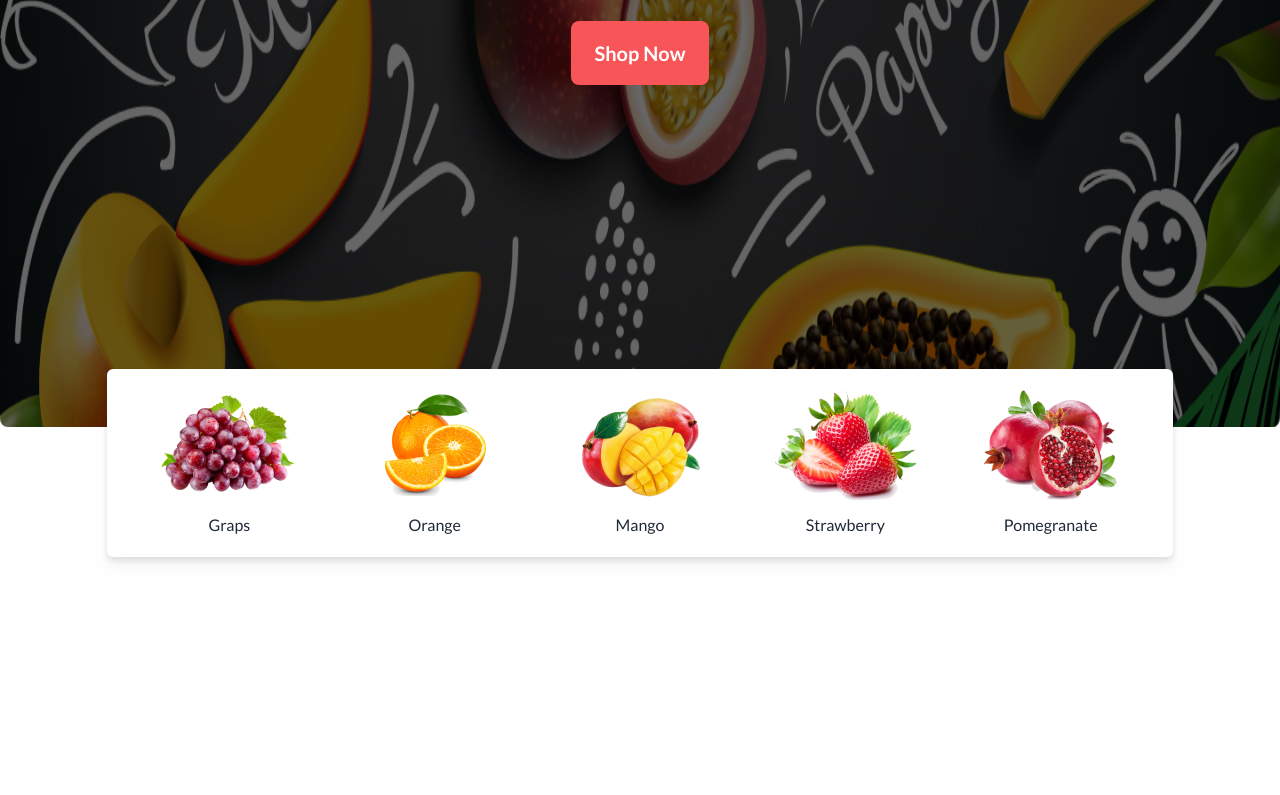
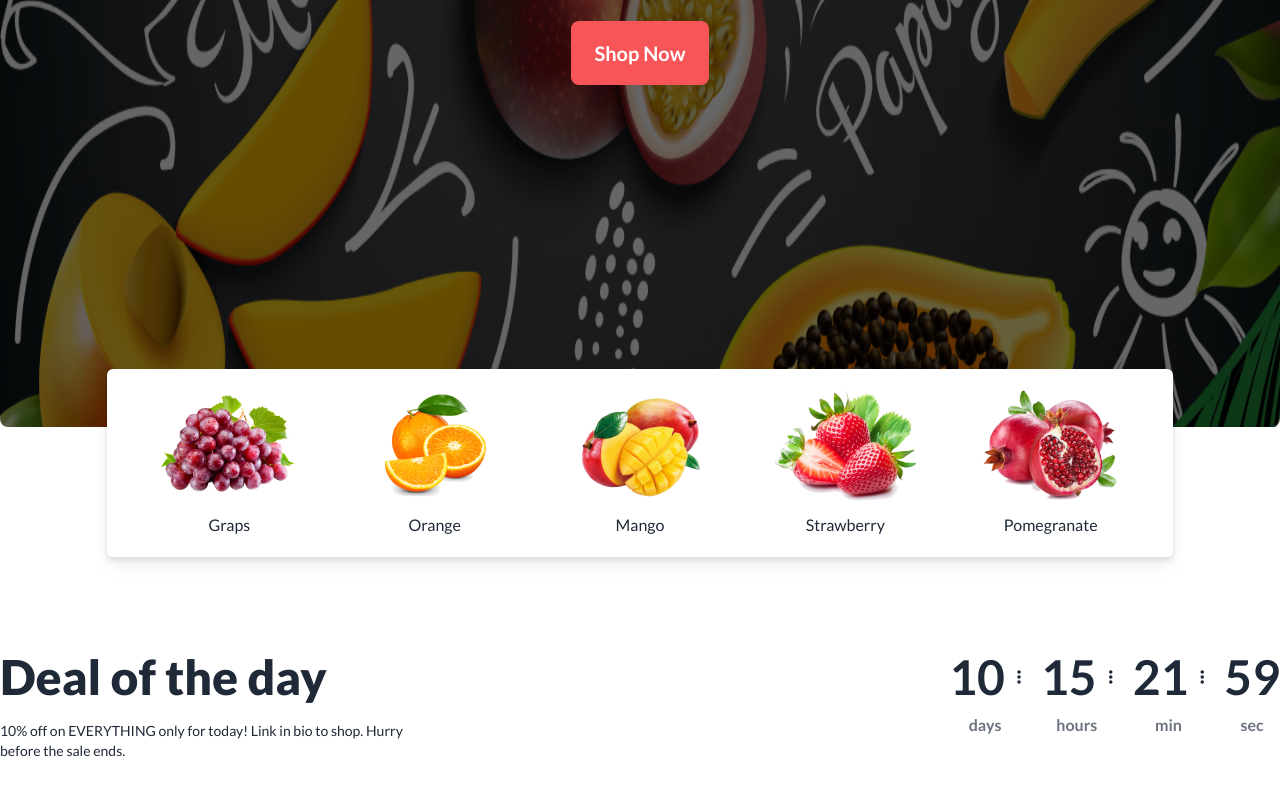
Before and after one commit to nusrat-jahan7/fruit-burst, a plain HTML site: page index.html in a window 1280 px wide. Shown: the part 650-1445 px from the top of the page. Before the commit the page ends 1207 px from the top, so only its background shows below. Drawn offline with nearby package versions, Linux system fonts and the light colour scheme.

Commit message:
deals added

```diff
--- a/index.html
+++ b/index.html
@@ -44,6 +44,7 @@
   <body>
     <header>
       <!-- Navbar Started -->
+
       <div
         class="lg:bg-primary container mx-auto lg:my-5 lg:px-10 pr-5 lg:text-white font-medium lg:rounded-full sticky top-0 z-50 border-b"
       >
@@ -121,7 +122,6 @@
 
       <div class="container mx-auto">
         <div class="carousel">
-
           <!-- Slider no.1 -->
 
           <div id="slide1" class="carousel-item relative w-full">
@@ -263,7 +263,66 @@
         </div>
       </div>
     </header>
-    <main></main>
+
+    <main>
+      <!-- Deals Section Started -->
+
+      <section
+        class="lg:my-24 mt-10 lg:text-left text-center container mx-auto flex flex-col lg:flex-row justify-between"
+      >
+        <div>
+          <h1 class="lg:lg:text-5xl text-2xl font-extrabold">
+            Deal of the day
+          </h1>
+          <p class="text-xs lg:text-sm w-10/12 mx-auto lg:mx-0 my-5">
+            10% off on EVERYTHING only for today! Link in bio to shop. Hurry
+            before the sale ends.
+          </p>
+        </div>
+
+        <!-- countdown section -->
+
+        <div>
+          <div
+            class="grid grid-flow-col font-bold gap-5 text-center auto-cols-max"
+          >
+            <div class="flex flex-col gap-3 items-center">
+              <div class="flex items-center gap-3">
+                <span class="countdown text-2xl lg:text-5xl">
+                  <span style="--value: 10"></span>
+                </span>
+                <i class="fa-solid fa-ellipsis-vertical"></i>
+              </div>
+              <span class="text-gray-500">days</span>
+            </div>
+            <div class="flex flex-col gap-3 items-center">
+              <div class="flex items-center gap-3">
+                <span class="countdown text-2xl lg:text-5xl">
+                  <span style="--value: 15"></span>
+                </span>
+                <i class="fa-solid fa-ellipsis-vertical"></i>
+              </div>
+              <span class="text-gray-500">hours</span>
+            </div>
+            <div class="flex flex-col gap-3 items-center">
+              <div class="flex items-center gap-3">
+                <span class="countdown text-2xl lg:text-5xl">
+                  <span style="--value: 21"></span>
+                </span>
+                <i class="fa-solid fa-ellipsis-vertical"></i>
+              </div>
+              <span class="text-gray-500">min</span>
+            </div>
+            <div class="flex flex-col gap-3 items-center">
+              <span class="countdown text-2xl lg:text-5xl">
+                <span style="--value: 59"></span>
+              </span>
+              <span class="text-gray-500">sec</span>
+            </div>
+          </div>
+        </div>
+      </section>
+    </main>
     <footer></footer>
   </body>
 </html>
```
